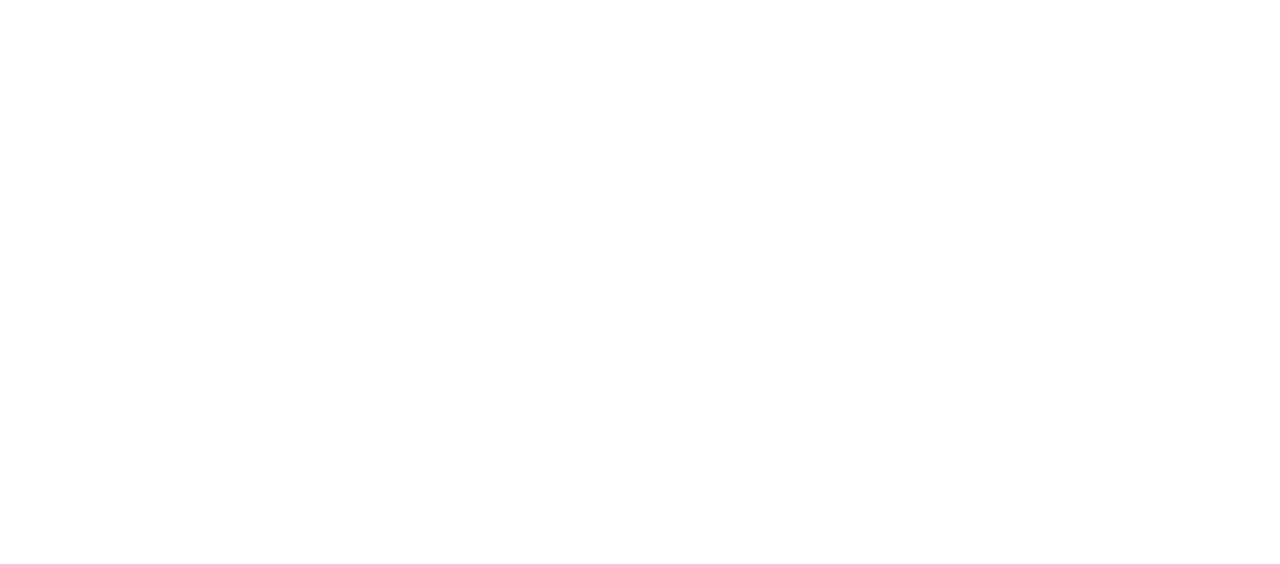
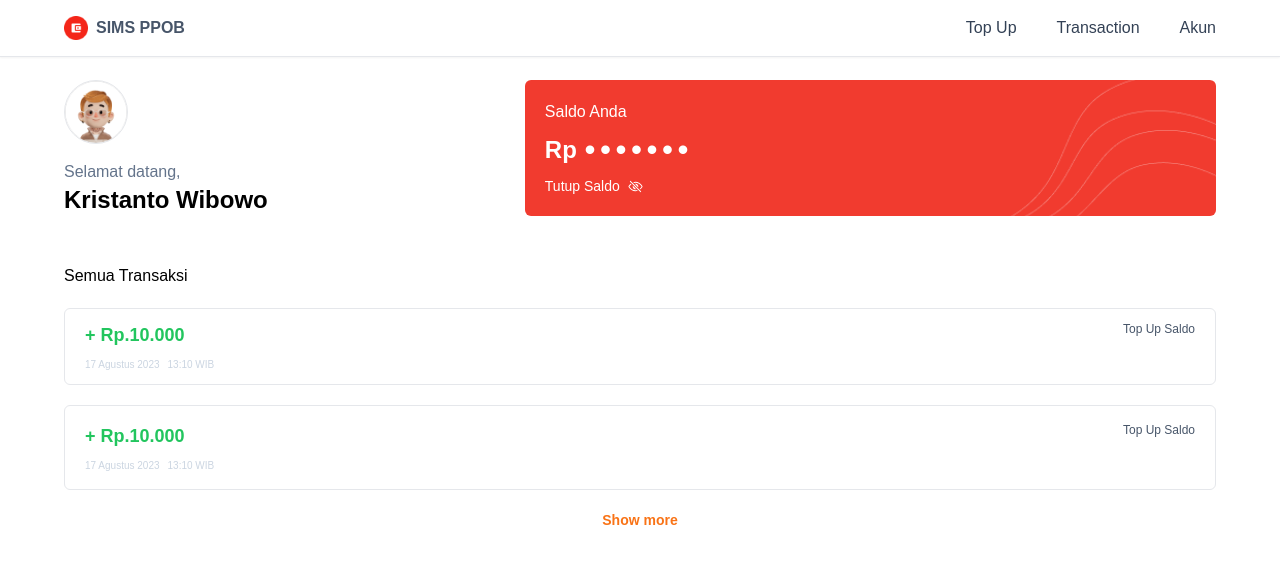
Before and after one commit to arfindwio/SIMS-PPOB-Arfin-Dwi-Octavianto, a React (Vite) app: page /history in a window 1280 px wide. Before the commit this address had no page. Shown: the top 564 px of the page. Built offline with nearby package versions, Linux system fonts and the light colour scheme.

Commit message:
feat: add history page

```diff
--- a/src/assets/components/navbar/Navbar.jsx
+++ b/src/assets/components/navbar/Navbar.jsx
@@ -29,7 +29,7 @@
               Top Up
             </Link>
             <Link
-              to={"/transaction"}
+              to={"/history"}
               className="text-base font-medium text-slate-700 hover:text-orange-600"
             >
               Transaction
--- /dev/null
+++ b/src/pages/transaction/History.jsx
@@ -0,0 +1,48 @@
+import React from "react";
+
+// Components
+import { Navbar } from "../../assets/components/navbar/Navbar";
+import { SaldoCard } from "../../assets/components/user/SaldoCard";
+
+export const History = () => {
+  return (
+    <>
+      <Navbar />
+      <div className="w-full bg-white">
+        <div className="mx-auto flex w-[90%] max-w-7xl flex-col gap-6 pb-10 pt-20">
+          <SaldoCard />
+          <div className="mt-6 flex w-full flex-col gap-5">
+            <p className="text-base font-medium text-black">Semua Transaksi</p>
+            <div className="flex w-full items-start justify-between rounded-md border px-5 py-3">
+              <div className="mr-auto flex flex-col gap-2">
+                <h5 className="text-lg font-semibold text-green-500">
+                  + Rp.10.000
+                </h5>
+                <div className="flex gap-2">
+                  <p className="text-[10px] text-slate-300">17 Agustus 2023</p>
+                  <p className="text-[10px] text-slate-300">13:10 WIB</p>
+                </div>
+              </div>
+              <p className="text-xs font-medium text-slate-600">Top Up Saldo</p>
+            </div>
+            <div className="flex w-full items-start justify-between rounded-md border px-5 py-4">
+              <div className="mr-auto flex flex-col gap-2">
+                <h5 className="text-lg font-semibold text-green-500">
+                  + Rp.10.000
+                </h5>
+                <div className="flex gap-2">
+                  <p className="text-[10px] text-slate-300">17 Agustus 2023</p>
+                  <p className="text-[10px] text-slate-300">13:10 WIB</p>
+                </div>
+              </div>
+              <p className="text-xs font-medium text-slate-600">Top Up Saldo</p>
+            </div>
+            <button className="text-center text-sm font-semibold text-orange-500 hover:text-red-500 active:text-red-600">
+              Show more
+            </button>
+          </div>
+        </div>
+      </div>
+    </>
+  );
+};
--- a/src/routes/RouteList.jsx
+++ b/src/routes/RouteList.jsx
@@ -8,6 +8,7 @@
 import { Profile } from "../pages/profile/Profile";
 import { Transaction } from "../pages/transaction/Transaction";
 import { TopUp } from "../pages/topup/TopUp";
+import { History } from "../pages/transaction/History";
 
 export const RouteList = () => {
   return (
@@ -24,6 +25,7 @@
 
         {/* Transaction */}
         <Route path="/transaction" element={<Transaction />} />
+        <Route path="/history" element={<History />} />
 
         {/* Topup */}
         <Route path="/top-up" element={<TopUp />} />
```
